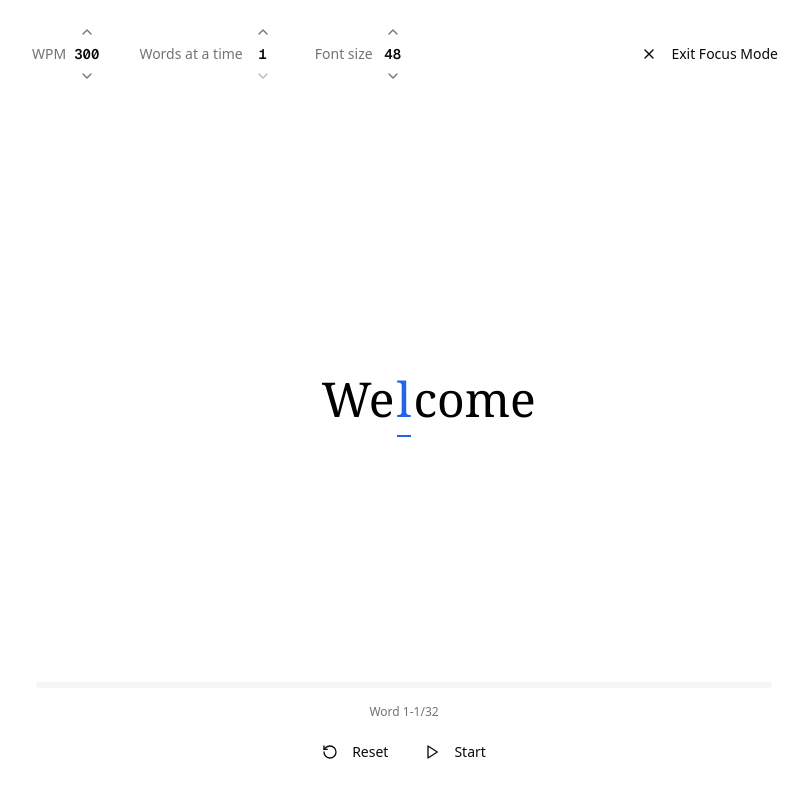
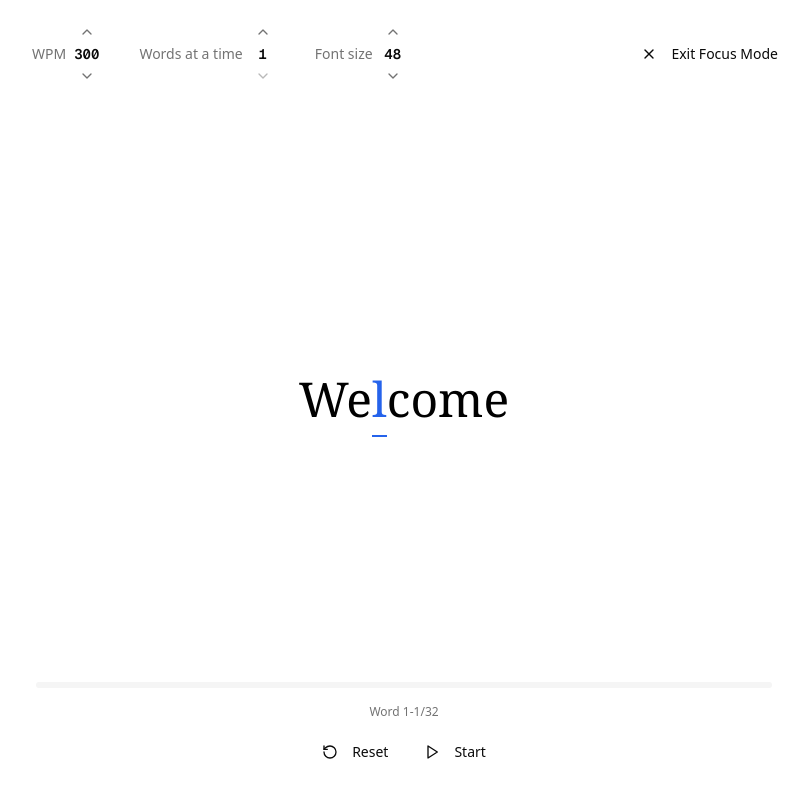
Before and after one commit to Sam-WebP/spritzy, a Next.js app: page / in a window 1280 px wide. Both pictures are taken after a click on the button 845 px from the left and 171 px from the top of the page. Shown: the whole page, without its empty margins (236-1045 px from the left). Built offline with nearby package versions, Linux system fonts and the light colour scheme.

Commit message:
feat: add focus mode context setting and display

```diff
--- a/src/components/reader/FocusMode.tsx
+++ b/src/components/reader/FocusMode.tsx
@@ -1,6 +1,6 @@
 'use client';
 
-import { useState, useEffect, useRef } from 'react';
+import { useState, useEffect, useRef, useMemo } from 'react';
 import { useTheme } from "next-themes";
 import { useAppDispatch, useAppSelector } from '@/redux/hooks';
 import { toggleFocusMode, updateNumericSetting } from '@/redux/slices/settingsSlice';
@@ -9,12 +9,16 @@ import { Button } from "@/components/ui/button";
 import { X, Play, Pause, RotateCcw } from "lucide-react";
 import { cn } from "@/lib/utils";
 import NumberControl from "@/components/controls/NumberControl";
+import { useWindowSize } from '@/hooks/useWindowSize';
 
 export default function FocusMode() {
   const dispatch = useAppDispatch();
   const { currentWordIndex, words, isPlaying, currentWord, wordsAtTime, wpm } = useAppSelector((state) => state.reader);
   const { autoHideFocusControls, focusModeFont, focusModeFontSize, focusModeLetterSpacing, showFocusLetter, showFocusBorder } = useAppSelector(state => state.settings);
   const { resolvedTheme } = useTheme();
+
+  const { showFocusContext } = useAppSelector(state => state.settings);
+  const { width: windowWidth } = useWindowSize();
 
   // Container ref to check click targets
   const containerRef = useRef<HTMLDivElement>(null);
@@ -90,6 +94,34 @@ export default function FocusMode() {
     }
   }, [isPlaying, showControls, lastMouseMove, autoHideFocusControls, cooldownActive]);
 
+
+  // Calculate context display
+  const contextDisplay = useMemo(() => {
+    if (!showFocusContext) return null;
+
+    // Determine reasonable context size based on screen size and font size
+    const maxContextWords = Math.max(2, Math.floor((windowWidth / focusModeFontSize) / 8));
+
+    // Get previous words (already read)
+    const startIdx = Math.max(0, currentWordIndex - maxContextWords);
+    const previousWords = words.slice(startIdx, currentWordIndex).join(' ');
+
+    // Get upcoming words (not yet read)
+    const endIdx = Math.min(words.length, currentWordIndex + wordsAtTime + maxContextWords);
+    const upcomingWords = words.slice(currentWordIndex + wordsAtTime, endIdx).join(' ');
+
+    return { previousWords, upcomingWords };
+  }, [showFocusContext, words, currentWordIndex, wordsAtTime, windowWidth, focusModeFontSize]);
+
+  // Determine if we should use vertical layout
+  const useVerticalLayout = useMemo(() => {
+    if (!contextDisplay) return false;
+
+    // Use vertical layout on narrower screens or when context is long
+    return windowWidth < 768 ||
+          (contextDisplay.previousWords.length + contextDisplay.upcomingWords.length) > windowWidth / 8;
+  }, [contextDisplay, windowWidth]);
+
   // When play state changes, handle visibility
   useEffect(() => {
     // When stopping, always show controls
@@ -152,7 +184,7 @@ export default function FocusMode() {
       onMouseMove={handleMouseMove}
       onClick={handleContainerClick}
     >
-      {/* Header controls with editable settings */}
+      {/* Restored header controls with WPM controls */}
       {(showControls || !autoHideFocusControls) && (
         <div className="fixed top-0 left-0 w-full p-4 bg-background/80 backdrop-blur-sm transition-opacity z-10">
           <div className="max-w-3xl mx-auto flex justify-between items-center">
@@ -207,31 +239,108 @@ export default function FocusMode() {
       )}
 
       {/* Word display in the center */}
-      <div className="fixed top-1/2 left-1/2 transform -translate-x-1/2 -translate-y-1/2 w-full max-w-3xl px-4 h-20 flex items-center justify-center">
+      <div className="fixed top-1/2 left-1/2 transform -translate-x-1/2 -translate-y-1/2 w-full">
+        <div className={cn(focusModeFont.className, textColor, "relative flex justify-center")}>
+          {/* Main word always in center */}
           <div
-          className={cn(
-            focusModeFont.className,
-            textColor,
-            "grid grid-cols-[1fr_auto_1fr] items-baseline w-full"
-          )}
+            className="relative z-10"
             style={{
               fontSize: `${focusModeFontSize}px`,
               letterSpacing: `${focusModeLetterSpacing}px`
             }}
-          aria-live="assertive"
-          aria-atomic="true"
           >
-          <div className="text-right pr-0.5">{currentWord.before}</div>
-          <div
+            <div className="flex items-baseline">
+              <span>{currentWord.before}</span>
+              <span
                 className={cn(
-              "text-center",
                   { "text-primary": showFocusLetter },
                   { "border-b-2 border-primary": showFocusBorder }
                 )}
               >
                 {currentWord.pivot}
+              </span>
+              <span>{currentWord.after}</span>
             </div>
-          <div className="text-left pl-0.5">{currentWord.after}</div>
+          </div>
+
+          {/* Context text */}
+          {showFocusContext && contextDisplay && (
+            <div className="absolute inset-0 flex items-baseline justify-center pointer-events-none">
+              {/* This gives us a container spanning the full width */}
+              <div className="w-full flex justify-center items-baseline">
+                {useVerticalLayout ? (
+                  <div className="flex flex-col items-center">
+                    {/* Previous text above */}
+                    <div
+                      className="text-muted-foreground opacity-60 text-center mb-8"
+                      style={{
+                        fontSize: `${focusModeFontSize * 0.6}px`,
+                        letterSpacing: `${focusModeLetterSpacing}px`,
+                        position: "absolute",
+                        top: `-${focusModeFontSize * 2}px`,
+                        maxWidth: "80%"
+                      }}
+                    >
+                      {contextDisplay.previousWords}
+                    </div>
+
+                    {/* Invisible placeholder for main word */}
+                    <div style={{ height: `${focusModeFontSize}px` }} className="invisible">
+                      {currentWord.before}{currentWord.pivot}{currentWord.after}
+                    </div>
+
+                    {/* Upcoming text below */}
+                    <div
+                      className="text-muted-foreground opacity-60 text-center mt-8"
+                      style={{
+                        fontSize: `${focusModeFontSize * 0.6}px`,
+                        letterSpacing: `${focusModeLetterSpacing}px`,
+                        position: "absolute",
+                        bottom: `-${focusModeFontSize * 2}px`,
+                        maxWidth: "80%"
+                      }}
+                    >
+                      {contextDisplay.upcomingWords}
+                    </div>
+                  </div>
+                ) : (
+                  <div className="flex items-baseline px-4 max-w-full">
+                    {/* Previous text with fixed gap */}
+                    <div
+                      className="text-muted-foreground opacity-60 text-right mr-6 overflow-hidden"
+                      style={{
+                        fontSize: `${focusModeFontSize * 0.6}px`,
+                        letterSpacing: `${focusModeLetterSpacing}px`,
+                        flex: 1
+                      }}
+                    >
+                      {contextDisplay.previousWords}
+                    </div>
+
+                    {/* Invisible placeholder for main word */}
+                    <div className="invisible whitespace-nowrap flex-shrink-0" style={{
+                      fontSize: `${focusModeFontSize}px`,
+                      letterSpacing: `${focusModeLetterSpacing}px`
+                    }}>
+                      {currentWord.before}{currentWord.pivot}{currentWord.after}
+                    </div>
+
+                    {/* Upcoming text with fixed gap */}
+                    <div
+                      className="text-muted-foreground opacity-60 text-left ml-6 overflow-hidden"
+                      style={{
+                        fontSize: `${focusModeFontSize * 0.6}px`,
+                        letterSpacing: `${focusModeLetterSpacing}px`,
+                        flex: 1
+                      }}
+                    >
+                      {contextDisplay.upcomingWords}
+                    </div>
+                  </div>
+                )}
+              </div>
+            </div>
+          )}
         </div>
       </div>
 
--- a/src/components/reader/settings/DisplaySettings.tsx
+++ b/src/components/reader/settings/DisplaySettings.tsx
@@ -163,6 +163,7 @@ export default function DisplaySettings() {
         <Label className="text-base">Focus Mode Settings</Label>
 
         <div className="grid grid-cols-1 gap-4">
+          {/* Auto-hide controls toggle */}
           <div className="flex items-center space-x-2">
             <Switch
               id="auto-hide-controls"
@@ -173,7 +174,19 @@ export default function DisplaySettings() {
           </div>
           <p className="text-xs text-muted-foreground pl-7">
             When enabled, controls will hide after 2 seconds of inactivity during playback.
-            Move your mouse to show controls again.
+          </p>
+
+          {/* Context toggle */}
+          <div className="flex items-center space-x-2">
+            <Switch
+              id="show-focus-context"
+              checked={settings.showFocusContext}
+              onCheckedChange={() => dispatch(toggleSetting('showFocusContext'))}
+            />
+            <Label htmlFor="show-focus-context">Show Text Context</Label>
+          </div>
+          <p className="text-xs text-muted-foreground pl-7">
+            Shows surrounding text to provide context while reading in focus mode.
           </p>
         </div>
       </div>
--- /dev/null
+++ b/src/hooks/useWindowSize.ts
@@ -0,0 +1,29 @@
+import { useState, useEffect } from 'react';
+
+interface WindowSize {
+  width: number;
+  height: number;
+}
+
+export function useWindowSize(): WindowSize {
+  const [windowSize, setWindowSize] = useState<WindowSize>({
+    width: typeof window !== 'undefined' ? window.innerWidth : 0,
+    height: typeof window !== 'undefined' ? window.innerHeight : 0,
+  });
+
+  useEffect(() => {
+    function handleResize() {
+      setWindowSize({
+        width: window.innerWidth,
+        height: window.innerHeight,
+      });
+    }
+
+    window.addEventListener('resize', handleResize);
+    handleResize();
+
+    return () => window.removeEventListener('resize', handleResize);
+  }, []);
+
+  return windowSize;
+}
--- a/src/types/index.ts
+++ b/src/types/index.ts
@@ -53,6 +53,7 @@ export interface ReaderSettings {
   microPauses: MicroPauseSettings;
   focusModeActive: boolean;
   autoHideFocusControls: boolean;
+  showFocusContext: boolean;
 }
 
 export interface SpritzReaderProps {
--- a/src/utils/constants.ts
+++ b/src/utils/constants.ts
@@ -91,6 +91,7 @@ export const DEFAULT_SETTINGS: ReaderSettings = {
   microPauses: DEFAULT_MICRO_PAUSE_SETTINGS,
   focusModeActive: false,
   autoHideFocusControls: true,
+  showFocusContext: false,
 };
 
 export const DEFAULT_TEXT = "Welcome to the Spritz reader. This text will be displayed one word at a time with the focus point highlighted to help you read faster. Adjust the speed using the slider below.";
```
Lines whose indentation alone changed are shown as unchanged.
